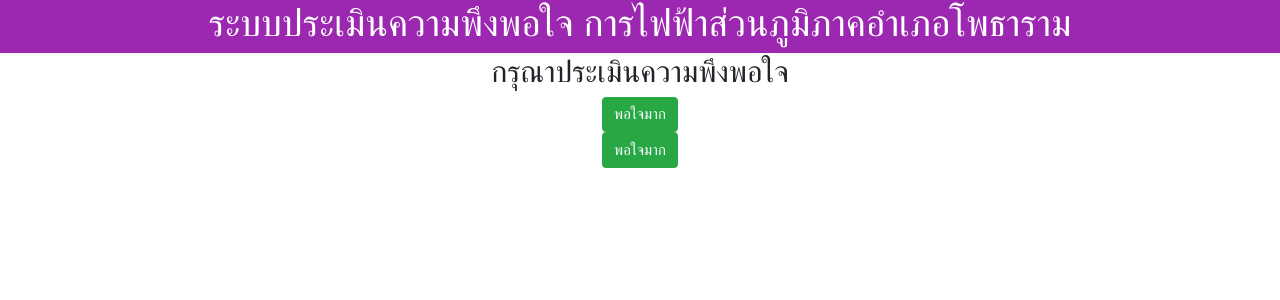
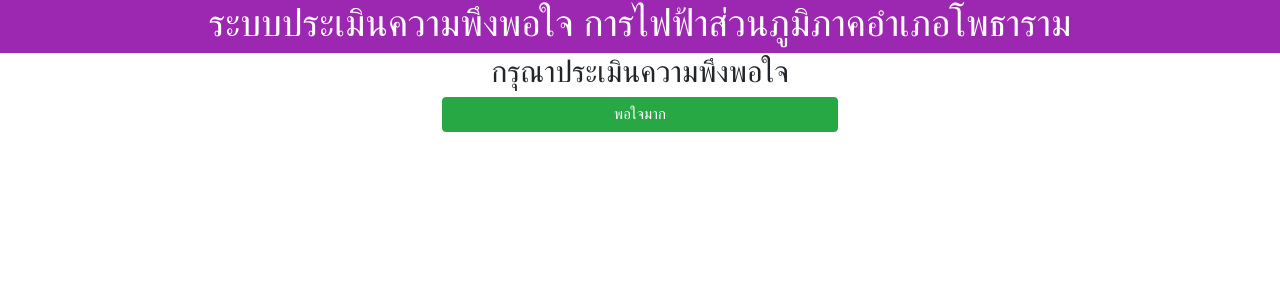
Before and after one commit to tueseed/satisfaction, a PHP site: page / in a window 1280 px wide. Shown: the top 300 px of the page. Run offline with PHP 8.4, Linux system fonts and the light colour scheme; some libraries are stand-ins or nearby versions.

Commit message:
Add files via upload

```diff
--- a/index.php
+++ b/index.php
@@ -45,15 +45,13 @@ margin-bottom: 10px;
             <div class="form-group2">
                 <h2>กรุณาประเมินความพึงพอใจ</h2>
             </div>
-			 <div class="form-group2">
-                    <input type="button" class="btn btn-success" value="พอใจมาก"/>
-            </div>
-			<div class="form-group2">
-                    <input type="button" class="btn btn-success" value="พอใจมาก"/>
-            </div>
         </div>
     </div>
-
+	<div class="row">
+		<div class="col-lg-4 offset-4">
+		<input type="button" class="btn btn-success btn-block" value="พอใจมาก"/>
+		</div>
+	</div>
 
 </div>
 
```
